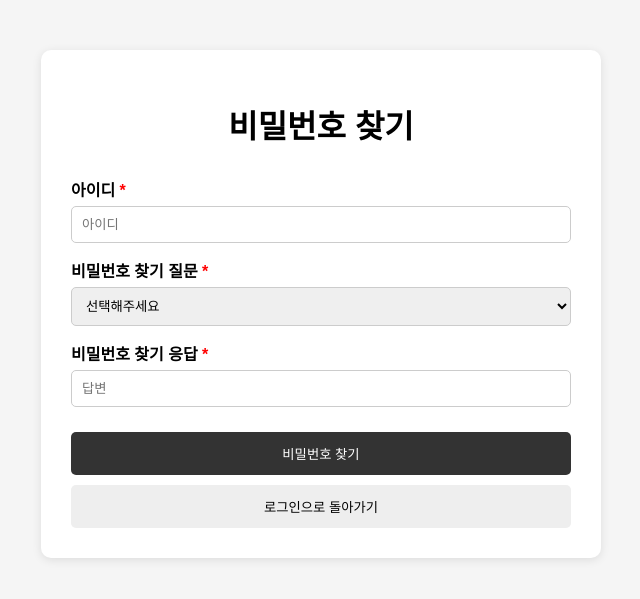
After one commit to unble-SH/34_module_proj2, a Flask app: page /find_password in a window 1280 px wide. The commit adds this page. Shown: the top 599 px of the page, without its empty margins (319-959 px from the left). Run offline with Flask 3, Linux system fonts and the light colour scheme.

Commit message:
feat: 비밀번호 재설정 추가

```diff
--- a/web_service/app.py
+++ b/web_service/app.py
@@ -1,5 +1,6 @@
 from flask import (
     Flask,
+    flash,
     render_template,
     redirect,
     url_for,
@@ -961,6 +962,38 @@ def add_comment(inquiry_id):
         )
     )
 # --------------------------------------------------
+# 비밀번호 재설정
+# --------------------------------------------------
+
+@app.route('/find_password', methods=['GET', 'POST'])
+def find_password():
+    error = None
+    found_password = None
+
+    if request.method == 'POST':
+        username = request.form.get('username')
+        pw_question = request.form.get('pw_question')
+        pw_answer = request.form.get('pw_answer')
+
+        user = User.query.filter_by(username=username).first()
+
+        # 보안 질문 및 답변 검증
+        if user and user.pw_question == pw_question and user.pw_answer == pw_answer:
+            # 취약점 진단 시나리오:
+            # 1. 고정/단순 패턴("temp1234!")으로 패스워드 강제 변경
+            # 2. 웹 브라우저 화면에 재설정된 비밀번호 즉시 노출 (취약 판정 기준)
+            new_password = "temp1234!"
+            user.set_password(new_password)
+            db.session.commit()
+
+            found_password = new_password
+        else:
+            error = "입력하신 정보와 일치하는 계정이 없거나 답변이 올바르지 않습니다."
+
+    return render_template('find_password.html', error=error, found_password=found_password)
+
+
+# --------------------------------------------------
 # 실행
 # --------------------------------------------------
 
--- /dev/null
+++ b/web_service/templates/find_password.html
@@ -0,0 +1,128 @@
+<!DOCTYPE html>
+<html lang="ko">
+<head>
+    <meta charset="UTF-8">
+    <title>비밀번호 찾기</title>
+    <style>
+        body {
+            font-family: Arial, sans-serif;
+            background-color: #f5f5f5;
+        }
+        .container {
+            width: 500px;
+            margin: 50px auto;
+            padding: 30px;
+            background-color: white;
+            border-radius: 10px;
+            box-shadow: 0 2px 10px rgba(0, 0, 0, 0.1);
+        }
+        h1 {
+            text-align: center;
+            margin-bottom: 30px;
+        }
+        .form-group {
+            margin-bottom: 15px;
+        }
+        label {
+            display: block;
+            margin-bottom: 5px;
+            font-weight: bold;
+        }
+        input, select {
+            width: 100%;
+            box-sizing: border-box;
+            padding: 10px;
+            border: 1px solid #ccc;
+            border-radius: 5px;
+        }
+        button {
+            width: 100%;
+            padding: 12px;
+            margin-top: 10px;
+            border: none;
+            border-radius: 5px;
+            cursor: pointer;
+        }
+        .submit-button {
+            background-color: #333;
+            color: white;
+        }
+        .login-button {
+            background-color: #eee;
+        }
+        .error {
+            color: red;
+            text-align: center;
+            margin-bottom: 20px;
+        }
+        .success-box {
+            background-color: #e8f5e9;
+            border: 1px solid #c8e6c9;
+            color: #2e7d32;
+            padding: 15px;
+            border-radius: 5px;
+            text-align: center;
+            margin-bottom: 20px;
+            font-size: 16px;
+        }
+        .required {
+            color: red;
+        }
+    </style>
+</head>
+<body>
+
+<div class="container">
+    <h1>비밀번호 찾기</h1>
+
+    {% if error %}
+        <p class="error">{{ error }}</p>
+    {% endif %}
+
+    {% if found_password %}
+        <!-- [취약점 시나리오] 인증 후 화면에 복구된 패스워드를 직접 노출 -->
+        <div class="success-box">
+            임시 비밀번호: <strong>{{ found_password }}</strong>
+        </div>
+        <button class="submit-button" onclick="location.href='{{ url_for('login') }}'">
+            로그인하러 가기
+        </button>
+    {% else %}
+        <form method="POST" action="{{ url_for('find_password') }}">
+            <!-- 아이디 -->
+            <div class="form-group">
+                <label>아이디 <span class="required">*</span></label>
+                <input type="text" name="username" placeholder="아이디" required>
+            </div>
+
+            <!-- 비밀번호 찾기 질문 -->
+            <div class="form-group">
+                <label>비밀번호 찾기 질문 <span class="required">*</span></label>
+                <select name="pw_question" required>
+                    <option value="">선택해주세요</option>
+                    <option value="가장 좋아하는 음식은?">가장 좋아하는 음식은?</option>
+                    <option value="가장 좋아하는 과목은?">가장 좋아하는 과목은?</option>
+                    <option value="태어난 곳은?">태어난 곳은?</option>
+                    <option value="첫 번째 학교는?">첫 번째 학교는?</option>
+                </select>
+            </div>
+
+            <!-- 비밀번호 찾기 응답 -->
+            <div class="form-group">
+                <label>비밀번호 찾기 응답 <span class="required">*</span></label>
+                <input type="text" name="pw_answer" placeholder="답변" required>
+            </div>
+
+            <button type="submit" class="submit-button">
+                비밀번호 찾기
+            </button>
+        </form>
+
+        <button class="login-button" onclick="location.href='{{ url_for('login') }}'">
+            로그인으로 돌아가기
+        </button>
+    {% endif %}
+</div>
+
+</body>
+</html>
```
Also changed, not shown: web_service/templates/login.html (+8 -4 lines), web_service/templates/register.html (indentation only).
